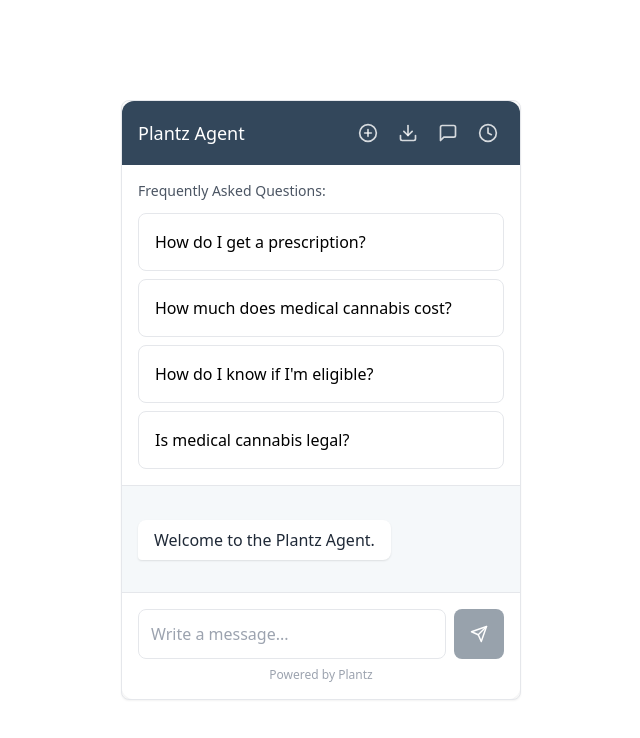
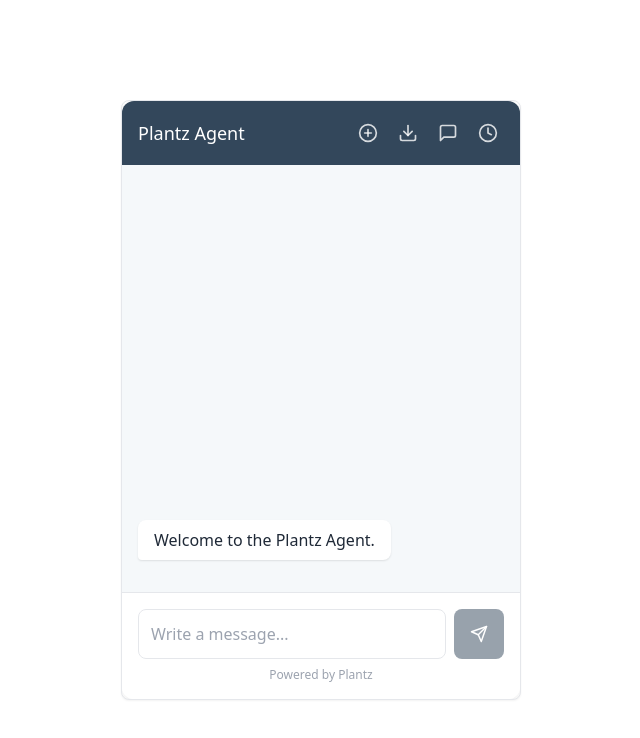
Before and after one commit to MillionMedia2/plantz-call-booking, a Next.js app: page / in a window 1280 px wide. Shown: the top 738 px of the page, without its empty margins (319-959 px from the left). Built offline with nearby package versions, Linux system fonts and the light colour scheme.

Commit message:
Removed buttons in Comment

```diff
--- a/src/components/ChatInterface.tsx
+++ b/src/components/ChatInterface.tsx
@@ -379,7 +379,7 @@
       )}
 
       {/* Example Questions */}
-      {messages.length <= 1 && (
+      {/* {messages.length <= 1 && (
         <div className={styles.faqSection}>
           <p className="text-sm text-gray-600 mb-3">Frequently Asked Questions:</p>
           <div className="space-y-2">
@@ -397,7 +397,7 @@
             </button>
           </div>
         </div>
-      )}
+      )} */}
 
       {/* Messages */}
       <div className={styles.messageContainer}>
```
